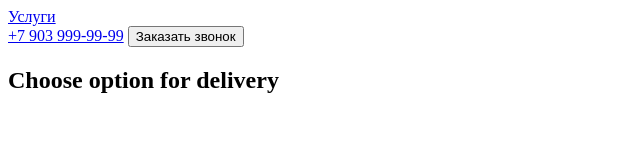
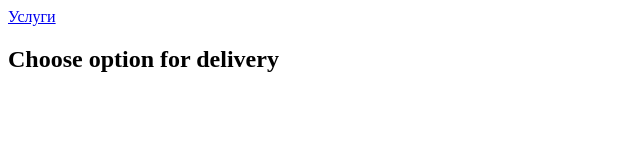
Before and after one commit to iancovici/special-app, a plain HTML site: page index.html in a window 1280 px wide. Shown: the whole page, without its empty margins (0-640 px from the left). Drawn offline with Linux system fonts and the light colour scheme.

Commit message:
delete some files

```diff
--- a/index.html
+++ b/index.html
@@ -16,10 +16,7 @@
 
         </nav>
 
-        <div>
-            <a href="tel:+79039999999">+7 903 999-99-99</a>
-            <button>Заказать звонок</button>
-        </div>
+
     </header>
     <h2>Choose option for delivery </h2>
 </body>
```
